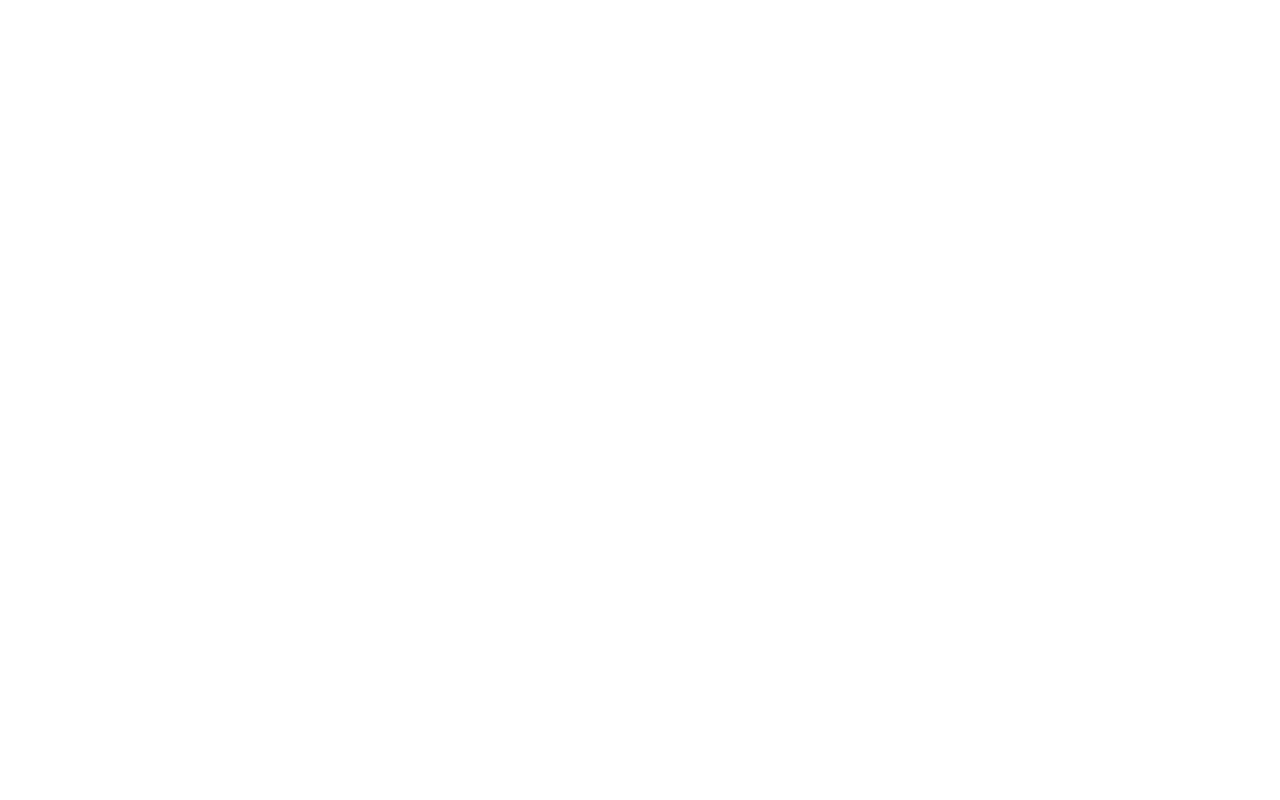
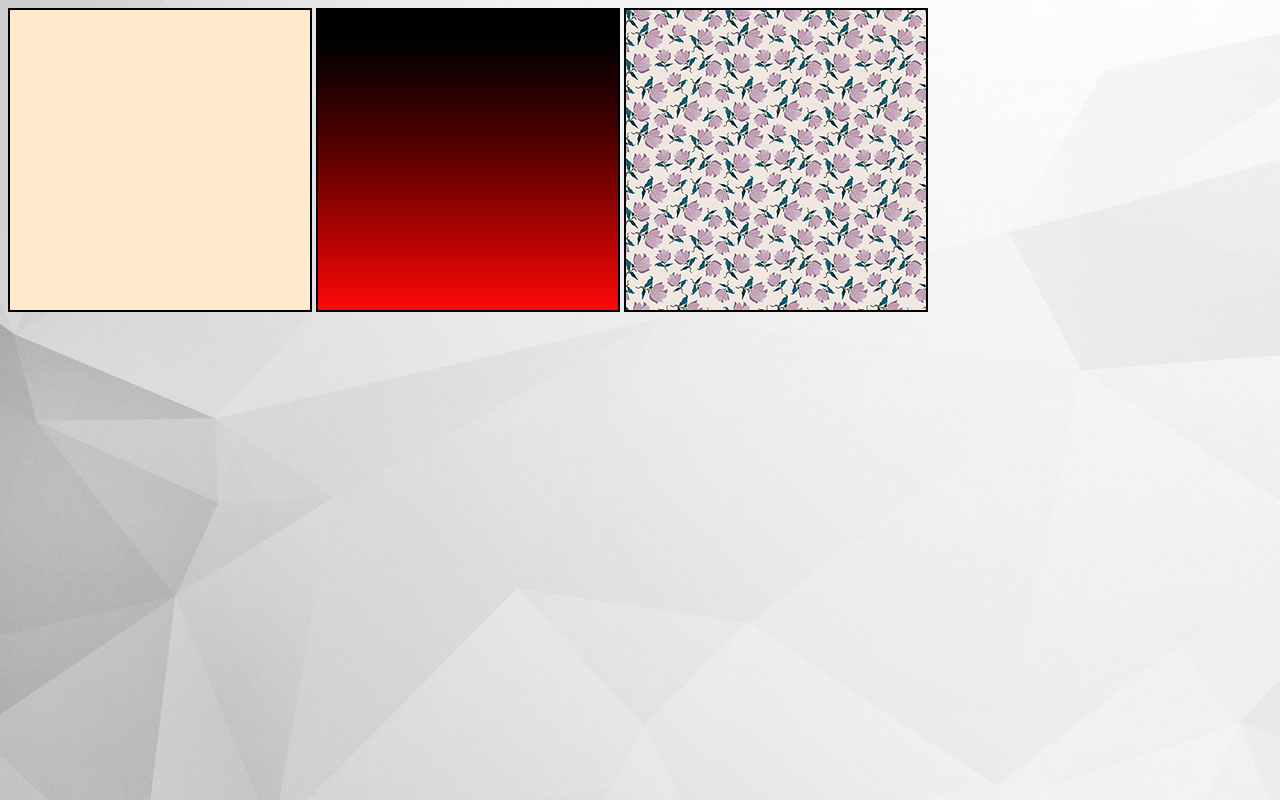
Before and after one commit to munhoz1763/html, a plain HTML site: page ex022/index.html in a window 1280 px wide. Drawn offline with Linux system fonts and the light colour scheme.

Commit message:
Update index.html

```diff
--- a/ex022/index.html
+++ b/ex022/index.html
@@ -4,11 +4,40 @@
 <head>
     <meta charset="UTF-8">
     <meta name="viewport" content="width=device-width, initial-scale=1.0">
-    <title>Document</title>
+    <title>Configuraçoes de imagem</title>
 </head>
+<style>
+    .imagem{
+        display: inline-block;
+        height: 300px;
+        width: 300px;
+        border: 2px solid black;
+    }
+    #imagem-normal{
+        background-color: blanchedalmond;
+    }
+    #imagem-gradient{
+        background-image: linear-gradient(in oklab, #000000,rgb(255, 8, 8));
+    }
+    #imagem-foto{
+        background-image: url(pattern003.png);
+    }
+    body{
+        background-image: url(wallpaper004.jpg);
+    }
+
+</style>
 
 <body>
+    <div class="imagem" id="imagem-normal">
 
+    </div>
+    <div class="imagem" id="imagem-gradient">
+
+    </div>
+    <div class="imagem" id="imagem-foto">
+
+    </div>
 </body>
 
 </html>
```
